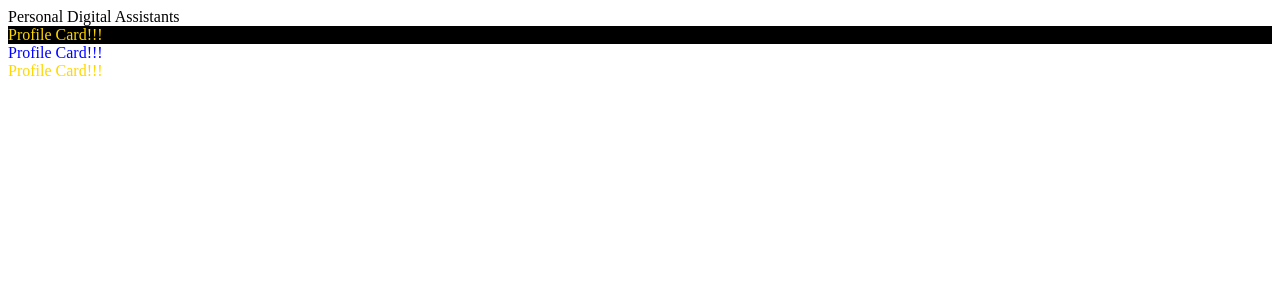
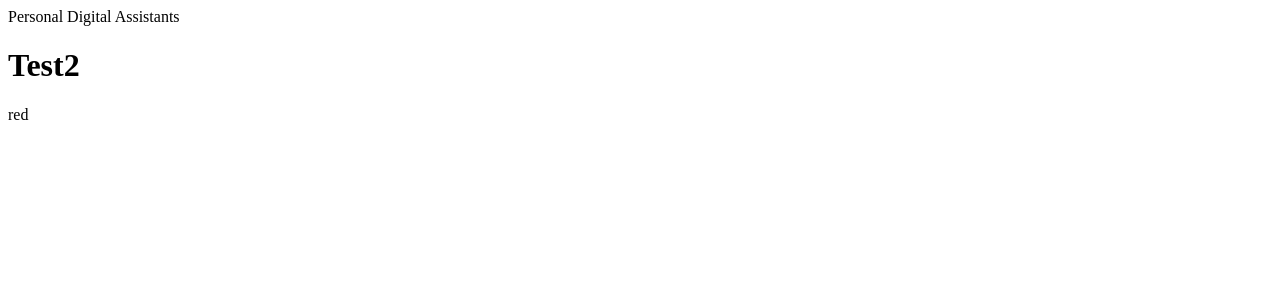
Before and after one commit to kynoh44/modern-react-with-redux-2023, a React (Create React App) app in the folder pdas/: page / in a window 1280 px wide. Shown: the top 300 px of the page. Built offline with nearby package versions, Linux system fonts and the light colour scheme.

Commit message:
Test 2 of Using Props System for Communication with Parent-Child Componenets and Review of Referencing Props
Reference : 🔑JS Variable, Expression을 Reference
🔑Parent-Child Component에서 Props 사용 4 단계

```diff
--- a/pdas/src/App.js
+++ b/pdas/src/App.js
@@ -1,22 +1,13 @@
 import ProfileCard from './ProfileCard';
 
-/* Create props variable and test 1 */
-
-const custStyle = {
-	backgroundColor: "black",
-	color: "gold"
-}
+const custProps = "Test2";
 
 function App() {
 	return (
 		<div>
 			<div>Personal Digital Assistants</div>
-
-			<ProfileCard
-				backgroundColor= { custStyle.backgroundColor }
-				color= {custStyle.color} />
-			<ProfileCard color= "blue"/>
-			<ProfileCard color= "gold"/>
+			<h1>{ custProps }</h1>
+			<ProfileCard test= "red"/>
 		</div>
 	);
 }
--- a/pdas/src/ProfileCard.js
+++ b/pdas/src/ProfileCard.js
@@ -1,5 +1,7 @@
 function ProfileCard(props) {
-	return <div style={ props }>Profile Card!!!</div>
+	return (
+		<div>{ props.test }</div>
+	);
 }
 
 export default ProfileCard;
```
